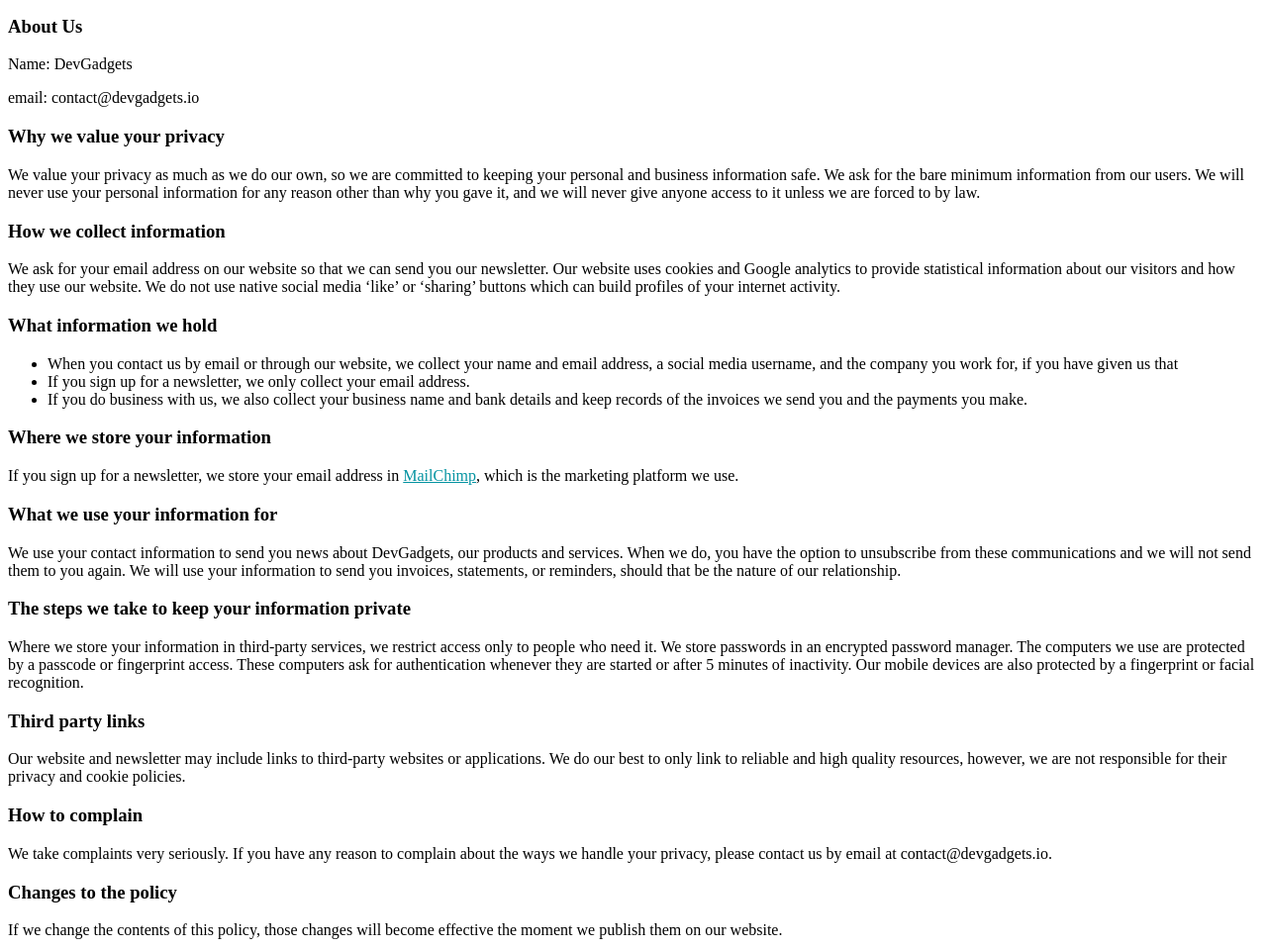
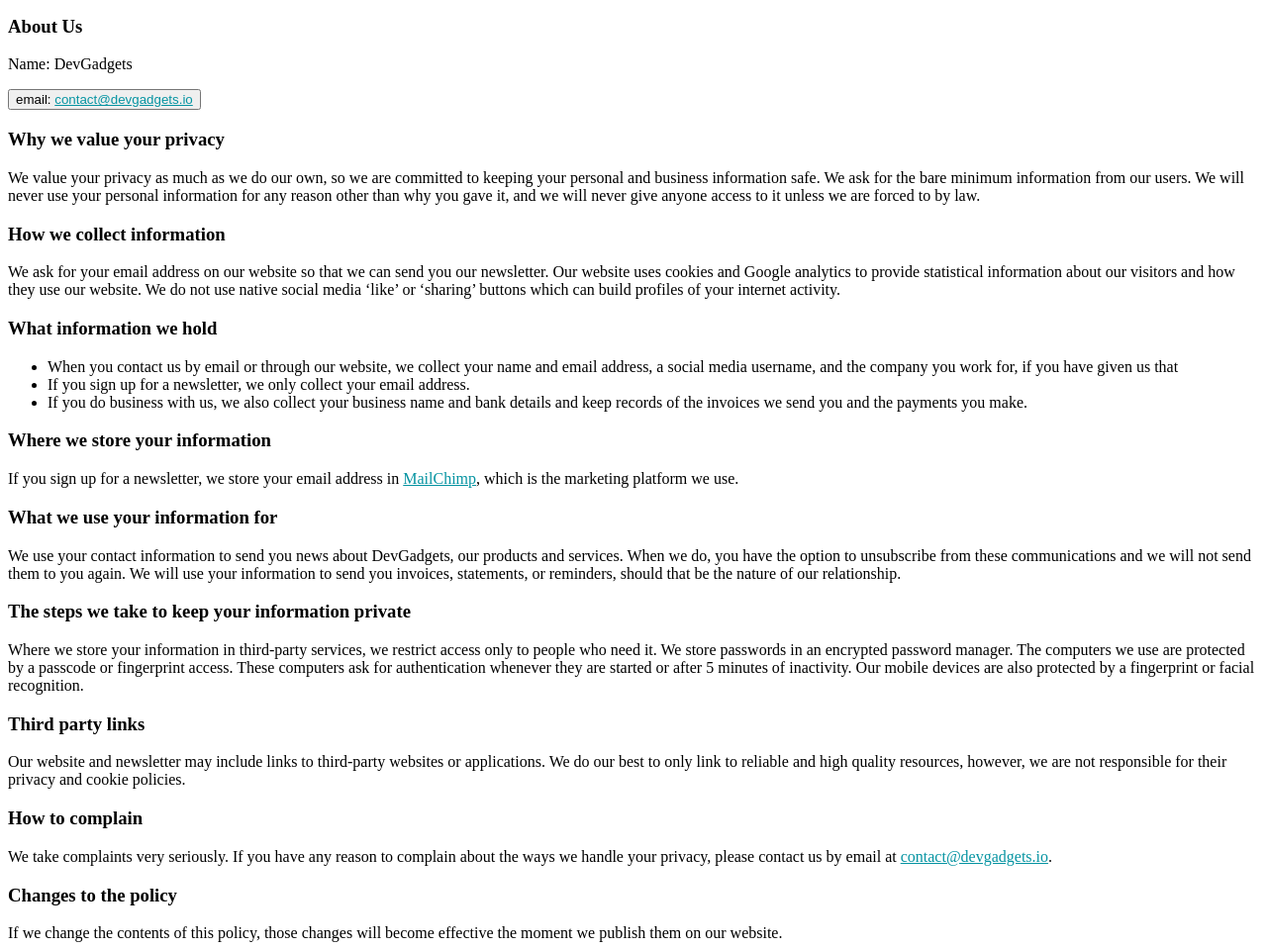
Before and after one commit to waldothedeveloper/devgadgets_coming_soon, a Gatsby site: page /privacy-policy in a window 1280 px wide. Shown: the part 650-1609 px from the top of the page at 99% size. Built offline with nearby package versions, Linux system fonts and the light colour scheme; Gatsby itself is replaced by a stand-in of ours.

Commit message:
Added the mailto option on the privacy policy and fixed a misspeled word for the thank you for subscribing component

```diff
--- a/src/pages/Newsletter/thank-you-for-subscribing.js
+++ b/src/pages/Newsletter/thank-you-for-subscribing.js
@@ -35,7 +35,7 @@
             </span>
             <br />
             If you don't see our welcome email in your inbox, please check your
-            Spam folde. Once you'll open it mark it as not-spam. This will
+            Spam folder. Once you'll open it mark it as not-spam. This will
             ensure you will receive our future newsletters. Peace!
           </p>
         </div>
--- a/src/pages/privacy-policy.js
+++ b/src/pages/privacy-policy.js
@@ -136,8 +136,21 @@
               By using this website you consent to this policy.
             </p>
             <h3>About Us</h3>
-            <p>Name: DevGadgets</p>
-            <p>email: contact@devgadgets.io</p>
+            <p>
+              Name: <span className="text-teal-500">DevGadgets</span>
+            </p>
+            <button href={`mailto:contact@devgadgets.io`}>
+              <span className="text-gray-500">email: {` `}</span>
+              <a
+                style={{ color: "#0694a2" }}
+                target="_blank"
+                rel="noreferrer"
+                href={`mailto:contact@devgadgets.io`}
+                className="font-semibold hover:underline"
+              >
+                contact@devgadgets.io
+              </a>
+            </button>
 
             <h3>Why we value your privacy</h3>
             <p>
@@ -225,9 +238,15 @@
               We take complaints very seriously. If you have any reason to
               complain about the ways we handle your privacy, please contact us
               by email at{" "}
-              <span className="text-teal-400 font-semibold">
+              <a
+                style={{ color: "#0694a2" }}
+                target="_blank"
+                rel="noreferrer"
+                href={`mailto:contact@devgadgets.io`}
+                className="font-semibold hover:underline"
+              >
                 contact@devgadgets.io
-              </span>
+              </a>
               .
             </p>
 
```
